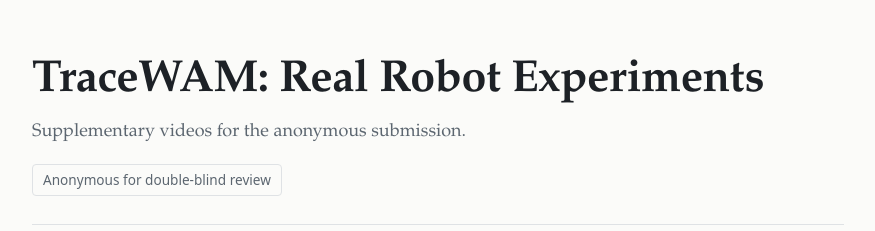
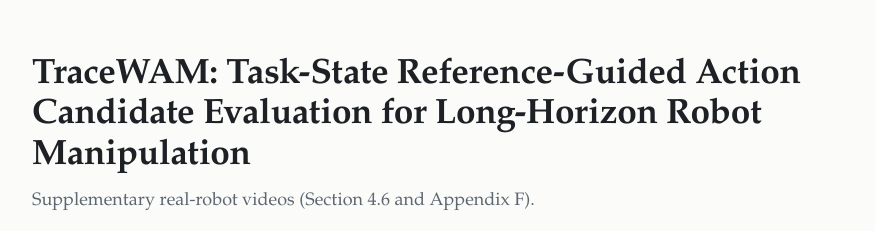
Before and after one commit to yshijjis/tracewam, a plain HTML site: page index.html in a window 1280 px wide. Shown: the top 231 px of the page, without its empty margins (202-1077 px from the left). Drawn offline with Linux system fonts and the light colour scheme.

Commit message:
Update title and header content in index.html

```diff
--- a/index.html
+++ b/index.html
@@ -4,7 +4,7 @@
 <meta charset="utf-8">
 <meta name="viewport" content="width=device-width, initial-scale=1">
 <meta name="robots" content="noindex, nofollow">
-<title>TraceWAM: Real Robot Videos</title>
+<title>TraceWAM: Task-State Reference-Guided Action Candidate Evaluation for Long-Horizon Robot Manipulation</title>
 <style>
   :root {
     --bg: #fbfbf9;
@@ -41,7 +41,7 @@
   }
   header { border-bottom: 1px solid var(--rule); padding-bottom: 28px; margin-bottom: 40px; }
   h1 {
-    font-size: clamp(2rem, 5vw, 2.8rem);
+    font-size: clamp(1.6rem, 4vw, 2.2rem);
     line-height: 1.15;
     font-weight: 600;
     letter-spacing: -0.01em;
@@ -92,8 +92,8 @@
 <body>
 <main>
   <header>
-    <h1>TraceWAM: Real Robot Experiments</h1>
-    <p class="sub">Supplementary videos for the anonymous submission.</p>
+    <h1>TraceWAM: Task-State Reference-Guided Action Candidate Evaluation for Long-Horizon Robot Manipulation</h1>
+    <p class="sub">Supplementary real-robot videos (Section 4.6 and Appendix F).</p>
     <span class="anon">Anonymous for double-blind review</span>
   </header>
 
```
